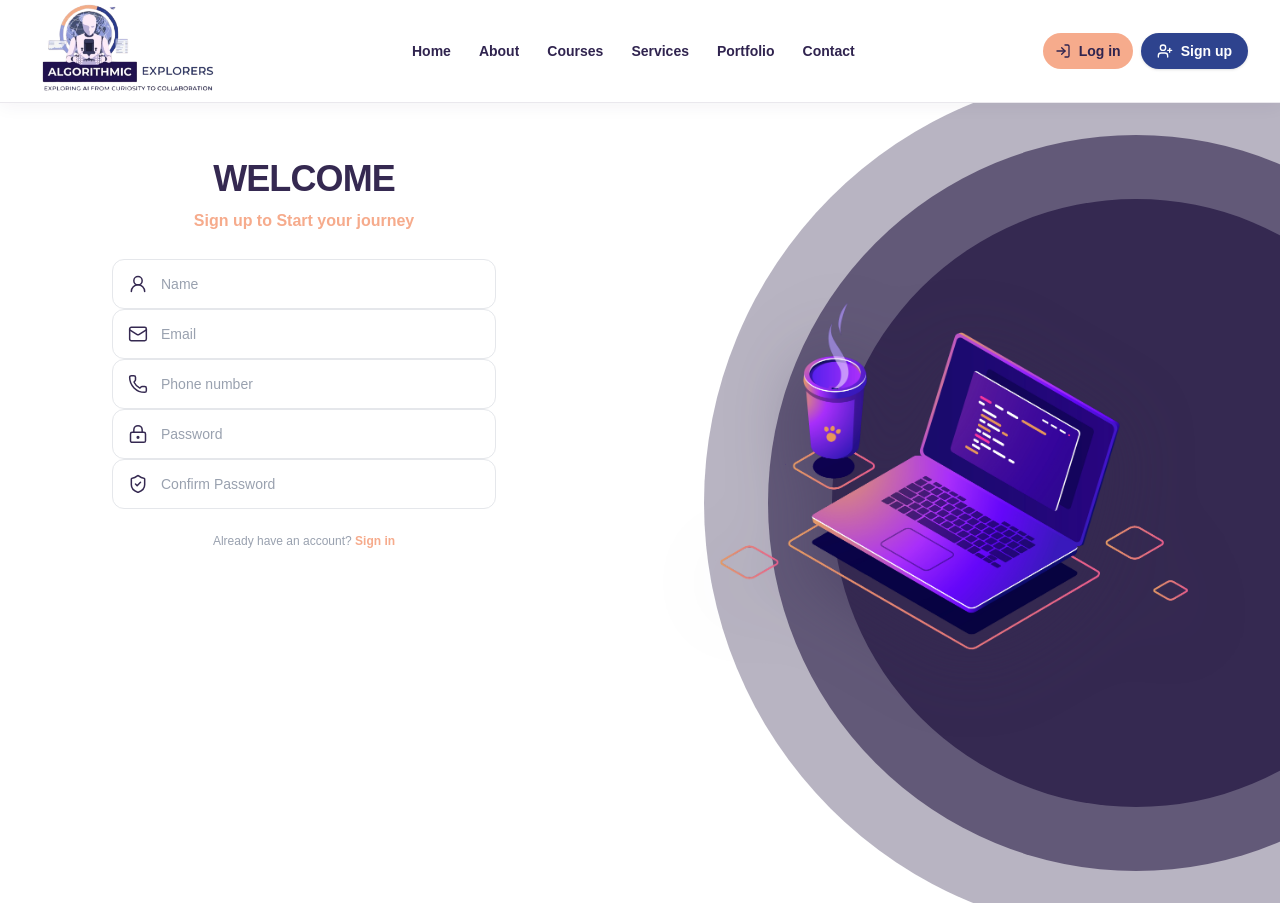
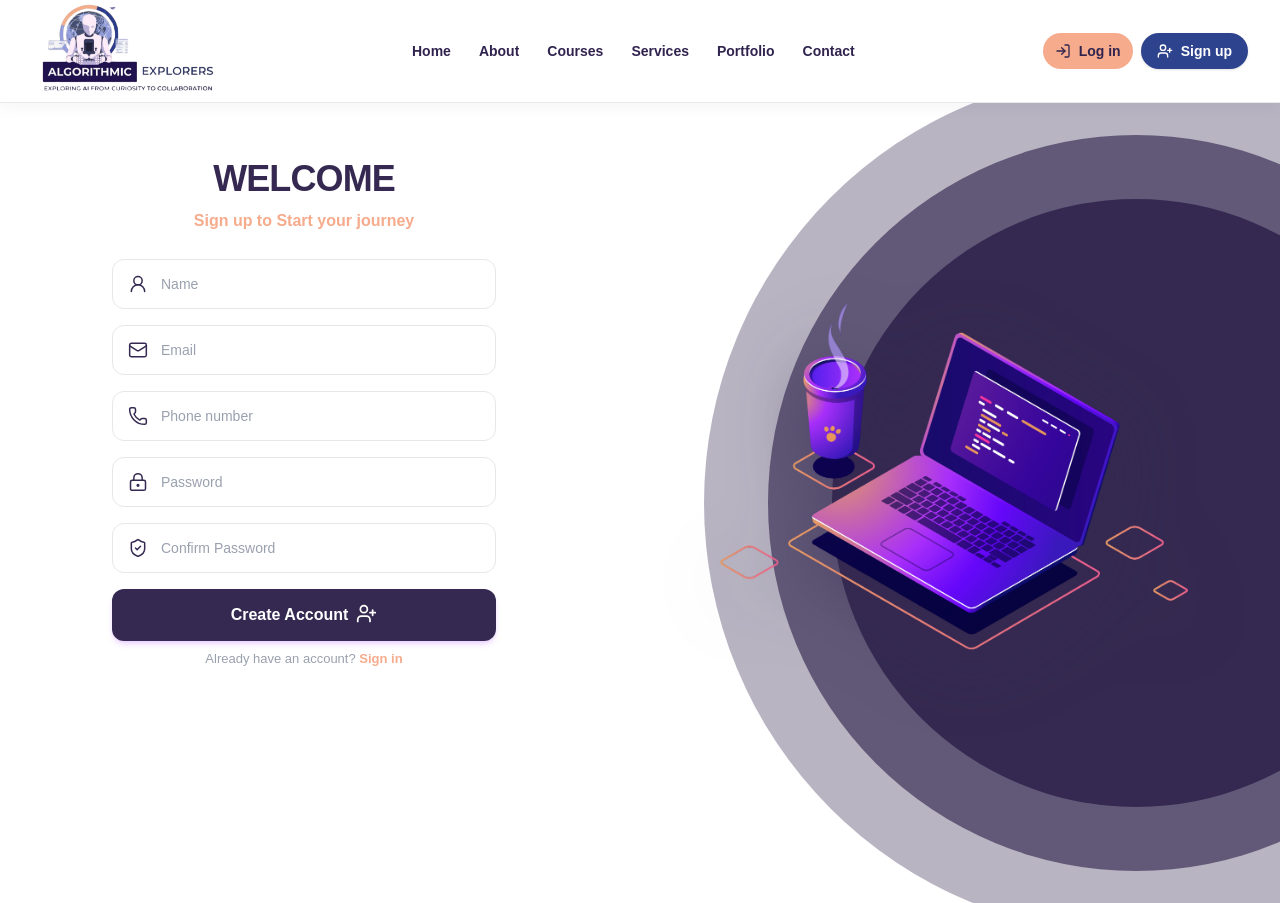
Before and after one commit to Elite-tch/algorithmic-explorers, a Next.js app: page /auth/signup in a window 1280 px wide. Built offline with nearby package versions, Linux system fonts and the light colour scheme.

Commit message:
Improve SignupForm UI

```diff
--- a/app/auth/signup/_components/SignupForm.jsx
+++ b/app/auth/signup/_components/SignupForm.jsx
@@ -1,5 +1,12 @@
 "use client";
-import { UserRound, Mail, Phone, LockKeyhole, ShieldCheck } from "lucide-react";
+import {
+  UserRound,
+  Mail,
+  Phone,
+  LockKeyhole,
+  ShieldCheck,
+  UserPlus,
+} from "lucide-react";
 import FormInput from "../../../components/forms/FormInput";
 import FormButton from "../../../components/forms/FormButton";
 import Link from "next/link";
@@ -62,7 +69,7 @@ const SignupForm = () => {
 
   return (
     <div className="flex flex-col flex-1 px-1 pt-4 pb-8 max-w-md mx-auto lg:mx lg:mt w-full ">
-      <form onSubmit={handleSubmit}>
+      <form className="space-y-4" onSubmit={handleSubmit}>
         {inputs.map((input) => {
           return (
             <FormInput
@@ -88,9 +95,12 @@ const SignupForm = () => {
             />
           );
         })}
+        <button className="flex cursor-pointer justify-center gap-2 w-full py-3.5 bg-[#352951] hover:opacity-90 text-white font-semibold rounded-xl shadow-md shadow-purple-500/20 transition duration-200">
+          Create Account <UserPlus size={21} />
+        </button>
       </form>
 
-      <p className="mt-6 text-center text-xs text-gray-400">
+      <p className=" text-center mt-2 text-[13px] text-gray-400">
         {`Already have an account? `}
         <Link
           href="/auth/login"
```
